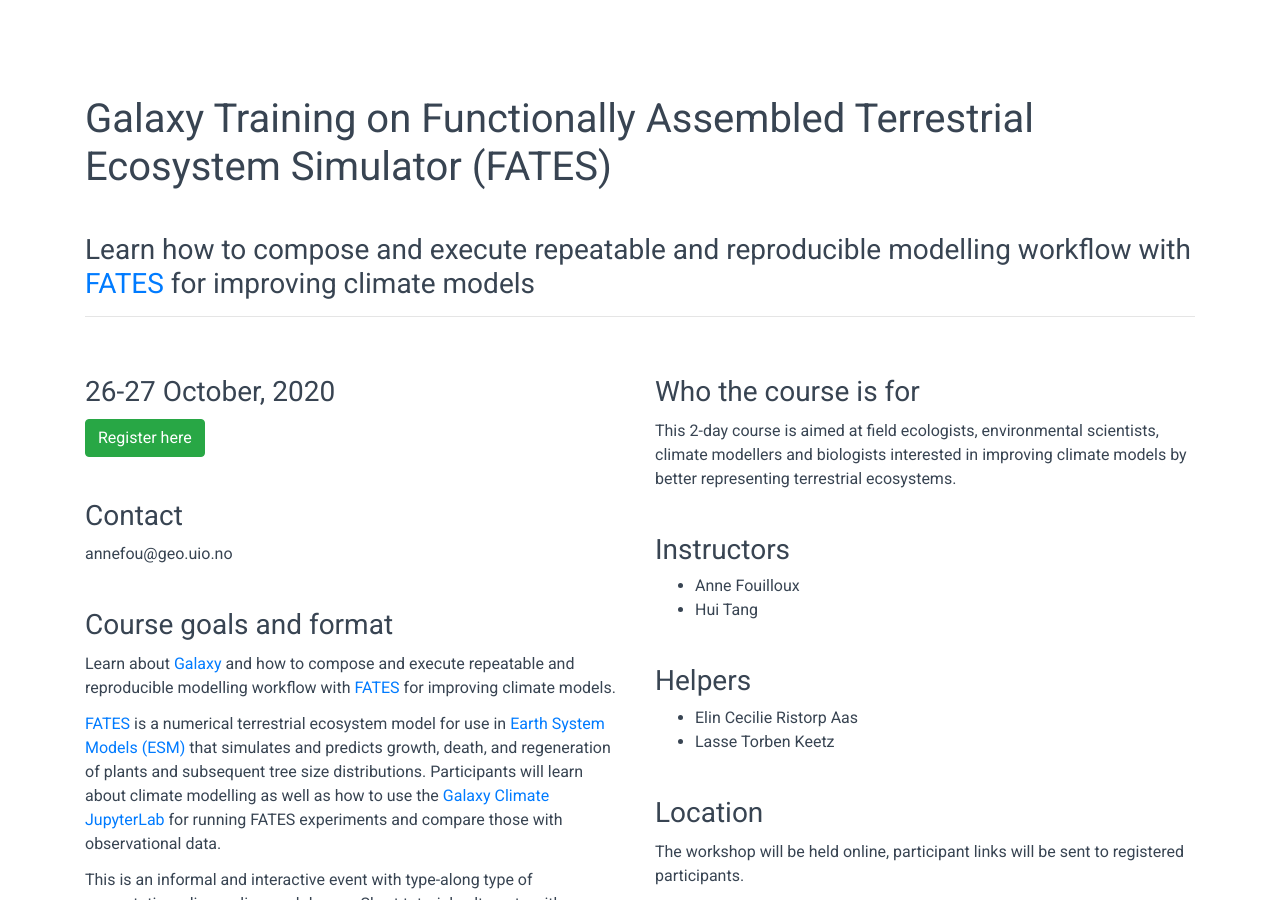
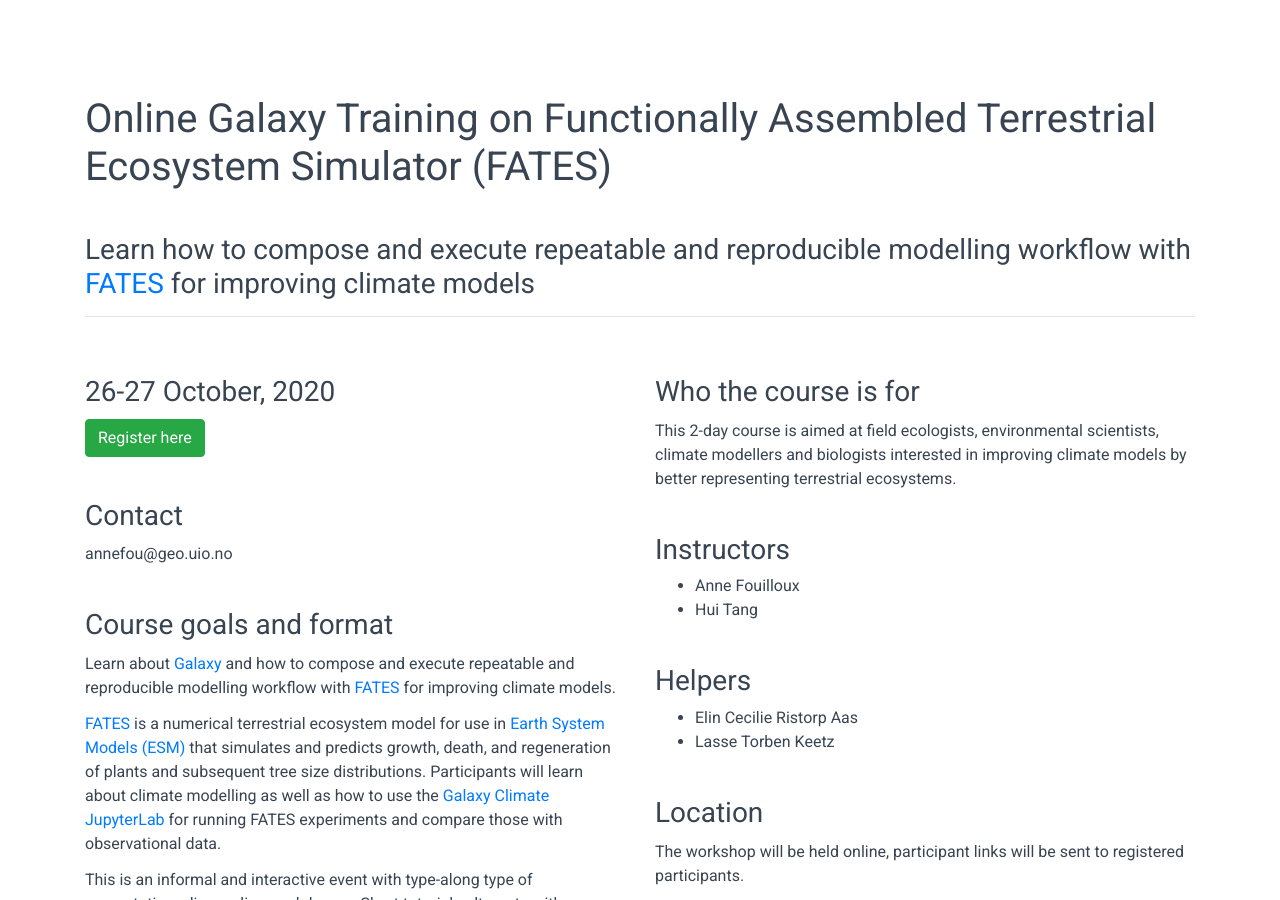
Before and after one commit to NordicESMhub/2020-10-26-galaxy-fates, a Jekyll site: the page built from index.md, in a window 1280 px wide and 900 px high. Built offline with Jekyll 4.4.1, drawn with Linux system fonts in a browser that asks for light colours; comment, search, counter and statistics services are not loaded.

Commit message:
make sure we know it is online

```diff
--- a/title.md
+++ b/title.md
@@ -1,4 +1,4 @@
-# Galaxy Training on Functionally Assembled Terrestrial Ecosystem Simulator (FATES)
+# Online Galaxy Training on Functionally Assembled Terrestrial Ecosystem Simulator (FATES)
 
 ### Learn how to compose and execute repeatable and reproducible modelling workflow with [FATES](https://fates-docs.readthedocs.io/en/latest/) for improving climate models
 
```
